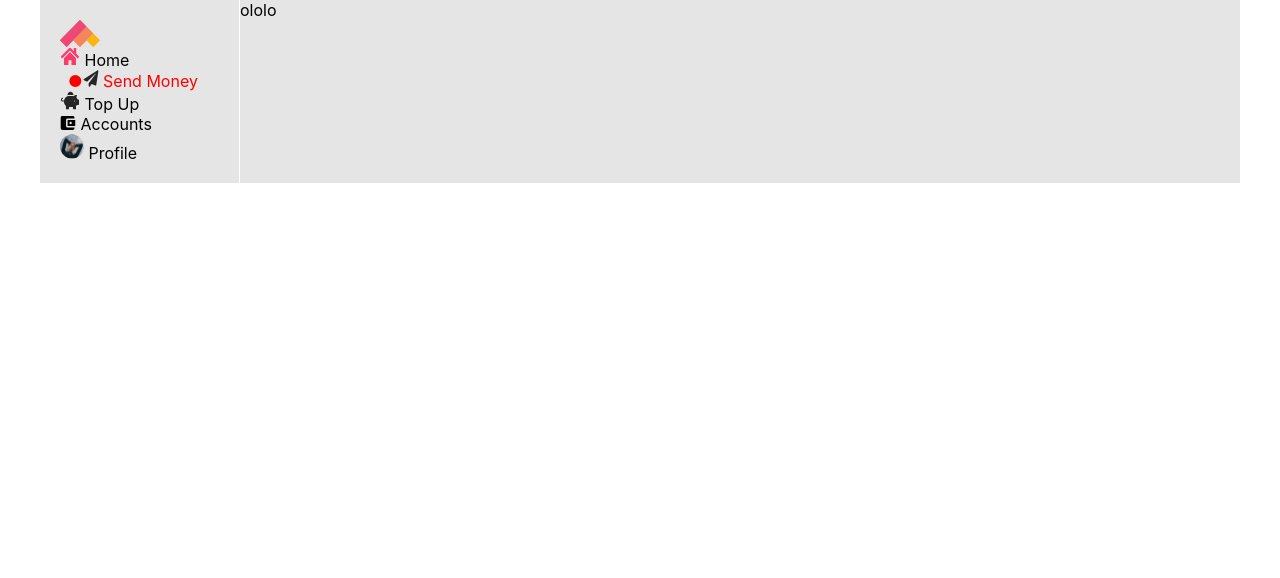
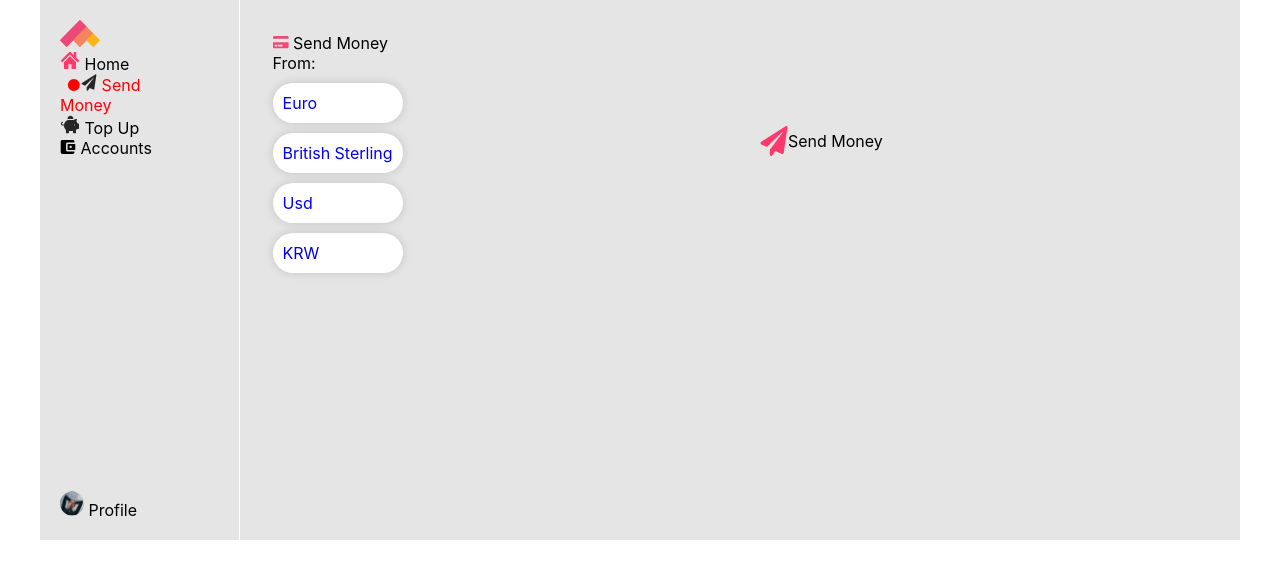
Before and after one commit to SlmSlm/doCode, a React (Create React App) app in the folder test-task/: page /send-money in a window 1280 px wide. Shown: the top 578 px of the page. Built offline with nearby package versions, Linux system fonts and the light colour scheme.

Commit message:
Send money page added

```diff
--- a/test-task/src/App.css
+++ b/test-task/src/App.css
@@ -8,7 +8,9 @@
 }
 
 .nav {
+  display: inline-block;
   grid-area: nav;
+  min-height: 500px;
   padding: 20px;
   border-right: 1px solid #fff;
 }
--- a/test-task/src/Components/SendMoney/SendMoney.jsx
+++ b/test-task/src/Components/SendMoney/SendMoney.jsx
@@ -1,7 +1,23 @@
 import React from "react";
+import card from "../../Images/card.svg";
+import Accounts from "../Accounts/Accounts";
+import sendMoneyRedIcon from "../../Images/RedColorIcons/sendMoneyRedIcon.svg";
+import styles from "./SendMoney.module.css";
 
 const sendMoney = () => {
-  return <div>ololo</div>;
+  return (
+    <div className={styles.sendMessagePage}>
+      <div className={styles.accountsBlock}>
+        <div className={styles.heading}>
+          <img src={card} alt="icon" /> Send Money From:
+          <Accounts />
+        </div>
+      </div>
+      <div className={styles.sendMoneyBlock}>
+        <img src={sendMoneyRedIcon} alt="icon" /> Send Money
+      </div>
+    </div>
+  );
 };
 
 export default sendMoney;
--- a/test-task/src/Components/SendMoney/SendMoney.module.css
+++ b/test-task/src/Components/SendMoney/SendMoney.module.css
@@ -0,0 +1,15 @@
+.sendMessagePage {
+  display: flex;
+  justify-content: space-between;
+  margin: 0 auto;
+}
+
+.heading {
+  margin: 20% 0 0 20%;
+}
+
+.sendMoneyBlock {
+  display: flex;
+  margin: 0 auto;
+  align-items: center;
+}
--- a/test-task/src/Components/Sidebar/Sidebar.module.css
+++ b/test-task/src/Components/Sidebar/Sidebar.module.css
@@ -1,7 +1,7 @@
 nav {
-  display: flex;
-  flex-direction: column;
-  justify-content: space-between;
+  display: inline-block;
+  position: relative;
+  height: 100%;
 }
 nav a {
   text-decoration: none;
@@ -18,7 +18,8 @@ nav a {
   content: "●";
 }
 
-/* .profileItem {
-  align-items: flex-end;
+.profileItem {
+  display: block;
+  position: absolute;
   bottom: 0;
-} */
+}
```
Also changed, not shown: test-task/src/Images/card.svg (added).
